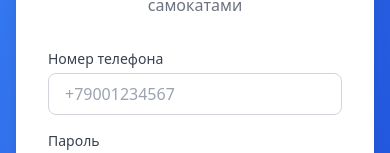
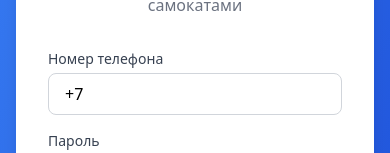
Before and after one commit to eritainn7/crm-system, a React (Create React App) app in the folder front/: page /login in a window 390 px wide. Shown: the part 343-496 px from the top of the page. Built offline with nearby package versions, Linux system fonts and the light colour scheme; the HTML template or start-up script is replaced by a standard one.

Commit message:
fix integrane feature format number phone

```diff
--- a/front/src/pages/LoginPage.tsx
+++ b/front/src/pages/LoginPage.tsx
@@ -3,10 +3,11 @@ import { useNavigate } from 'react-router-dom';
 import { useAuth } from '../contexts/AuthContext';
 import { Bike, LogIn, UserPlus } from 'lucide-react';
 import toast from 'react-hot-toast';
+import PhoneInput from '../components/PhoneInput';
 
 const LoginPage: React.FC = () => {
   const [isRegister, setIsRegister] = useState(false);
-  const [phone, setPhone] = useState('');
+  const [phone, setPhone] = useState('+7');
   const [password, setPassword] = useState('');
   const [fullName, setFullName] = useState('');
   const [loading, setLoading] = useState(false);
@@ -14,16 +15,23 @@ const LoginPage: React.FC = () => {
   const { login, register } = useAuth();
   const navigate = useNavigate();
 
+  // Очистка номера от форматирования
+  const cleanPhone = (phone: string): string => {
+    return phone.replace(/[\s\(\)\-]/g, '');
+  };
+
   const handleSubmit = async (e: React.FormEvent) => {
     e.preventDefault();
     setLoading(true);
 
     try {
+      const cleanNumber = cleanPhone(phone);
+
       if (isRegister) {
-        await register(fullName, phone, password);
+        await register(fullName, cleanNumber, password);
         toast.success('Регистрация успешна!');
       } else {
-        await login(phone, password);
+        await login(cleanNumber, password);
         toast.success('Вход выполнен!');
       }
       navigate('/');
@@ -73,13 +81,9 @@ const LoginPage: React.FC = () => {
             <label className="block text-sm font-medium text-gray-700 mb-1">
               Номер телефона
             </label>
-            <input
-              type="tel"
+            <PhoneInput
               value={phone}
-              onChange={(e) => setPhone(e.target.value)}
-              className="w-full px-4 py-2 border border-gray-300 rounded-lg focus:ring-2 focus:ring-primary-500 focus:border-transparent"
-              placeholder="+79001234567"
-              required
+              onChange={setPhone}
             />
           </div>
 
@@ -120,7 +124,10 @@ const LoginPage: React.FC = () => {
 
         <div className="mt-6 text-center">
           <button
-            onClick={() => setIsRegister(!isRegister)}
+            onClick={() => {
+              setIsRegister(!isRegister);
+              setPhone('+7');
+            }}
             className="text-primary-600 hover:text-primary-700 text-sm font-medium"
           >
             {isRegister
```
